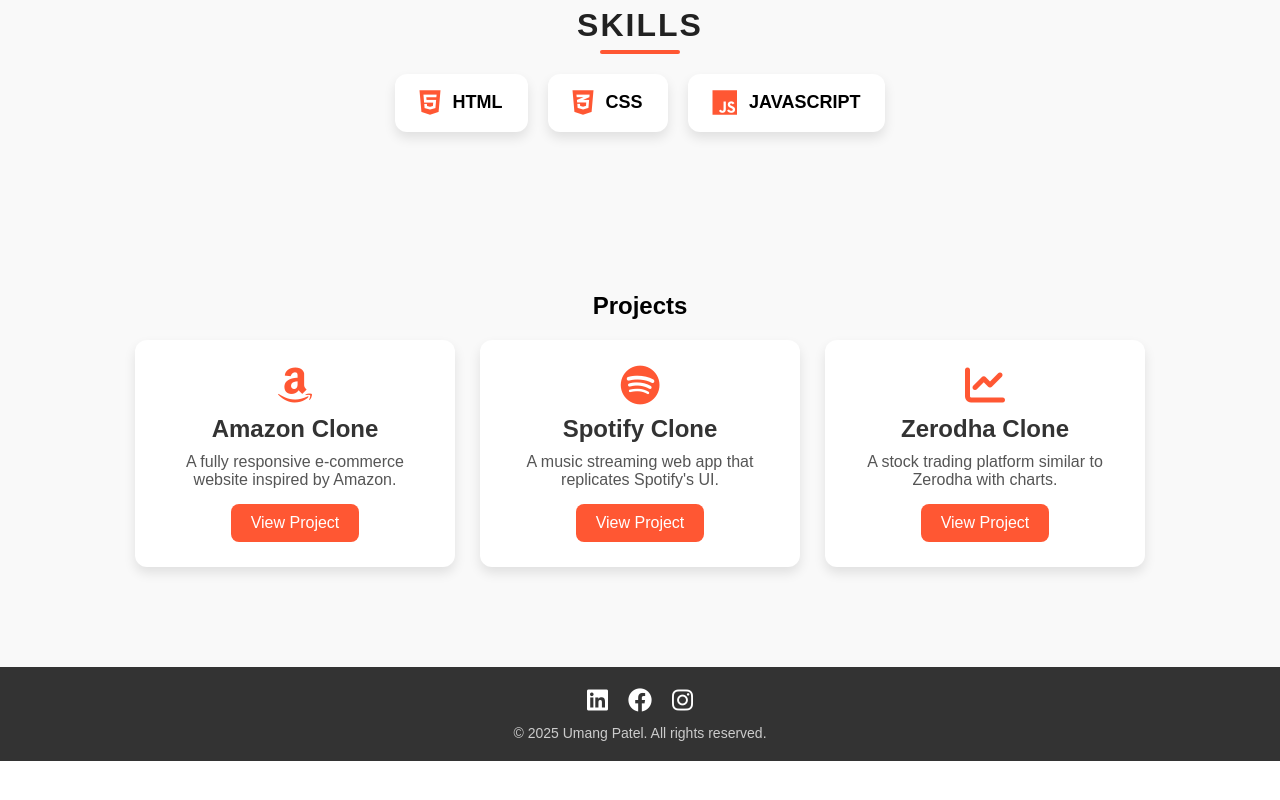
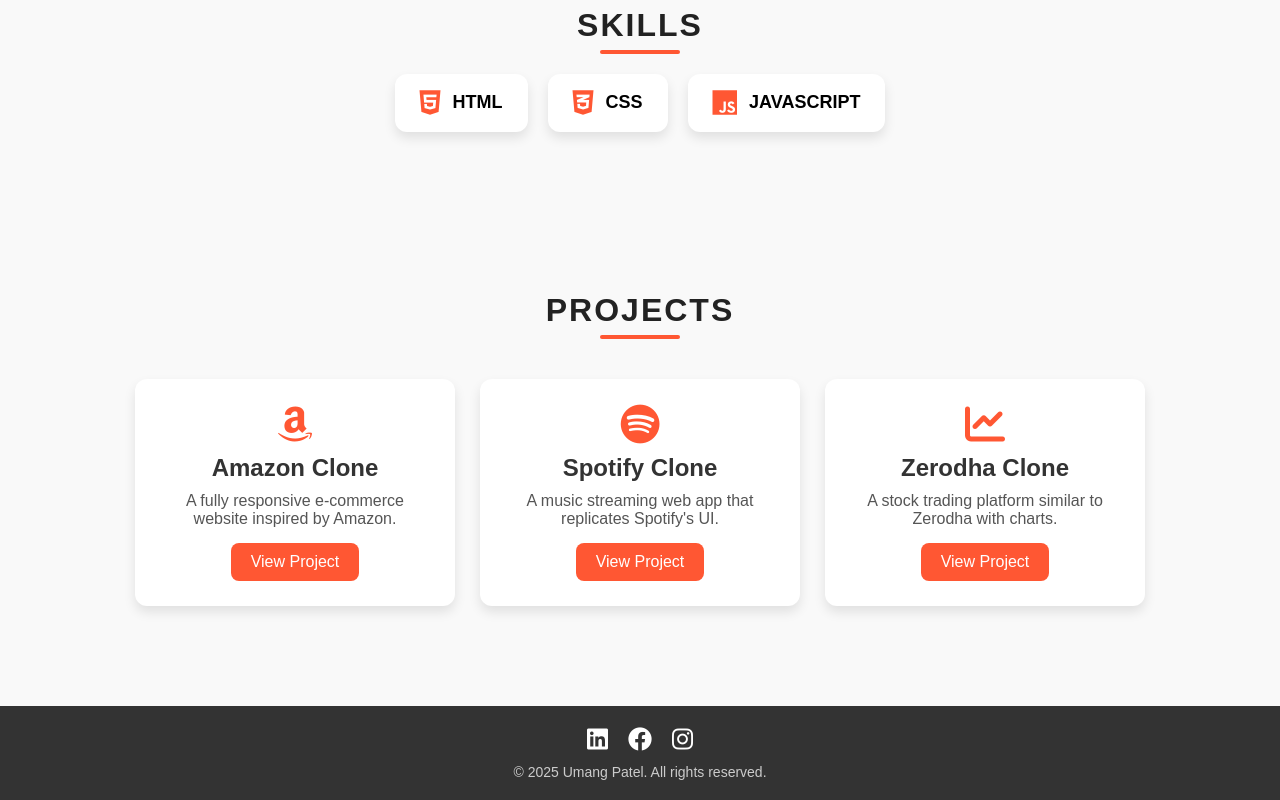
Before and after one commit to Umang4200/portfolio, a plain HTML site: page index.html in a window 1280 px wide. Shown: the part 889-1689 px from the top of the page. Before the commit the page ends 1650 px from the top, so only its background shows below. Drawn offline with Linux system fonts and the light colour scheme.

Commit message:
Initial Commit

```diff
--- a/styles.css
+++ b/styles.css
@@ -192,6 +192,28 @@ section {
 
 
 /* ================= Projects Section ================= */
+#projects h2 {
+    font-size: 32px;
+    font-weight: bold;
+    color: #222;
+    text-transform: uppercase;
+    letter-spacing: 2px;
+    position: relative;
+    margin-bottom: 30px;
+}
+
+#projects h2::after {
+    content: "";
+    width: 80px;
+    height: 4px;
+    background: #ff5733;
+    position: absolute;
+    left: 50%;
+    bottom: -10px;
+    transform: translateX(-50%);
+    border-radius: 2px;
+}
+
 #projects {
     text-align: center;
     background: #f9f9f9;
```
